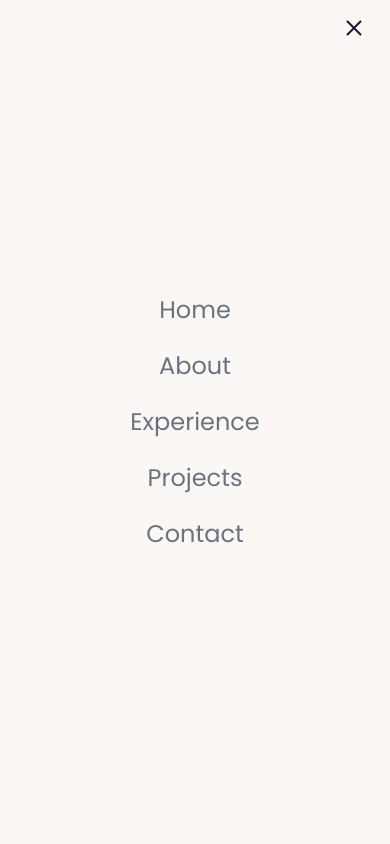
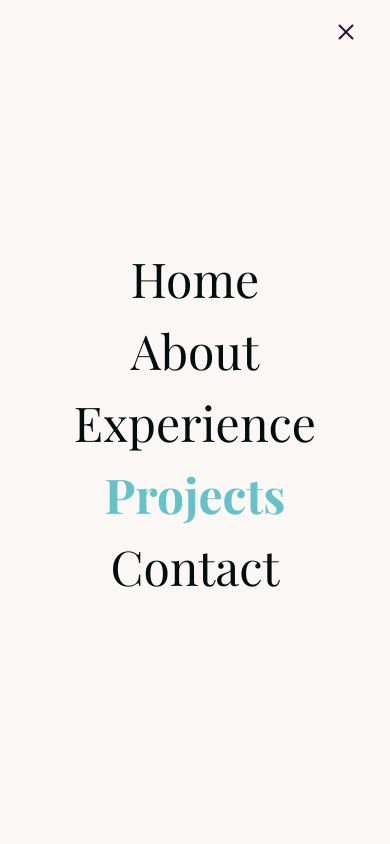
Before and after one commit to yuvalysh0/portfolio, a Next.js app: page / in a window 390 px wide. Both pictures are taken after a click on the icon 346 px from the left and 32 px from the top of the page. Shown: the top 844 px of the page. Built offline with nearby package versions, Linux system fonts and the light colour scheme.

Commit message:
changed navBar style on mobile

```diff
--- a/app/components/layout/ImageSection.tsx
+++ b/app/components/layout/ImageSection.tsx
@@ -9,7 +9,7 @@ import { socialItems } from "@/app/utils/socialItems";
 
 const ImageSection = () => {
   const iconsStyle =
-    "text-white text-xl md:text-2xl lg:text-3xl transform transition-transform duration-300 md:hover:scale-125 md:hover:rotate-12 md:hover:-translate-x-2";
+    "text-white text-2xl lg:text-3xl transform transition-transform duration-300 md:hover:scale-125 md:hover:rotate-12 md:hover:-translate-x-2";
 
   return (
     <section className="relative w-screen h-[50vh] flex flex-col md:flex-row md:fixed md:right-0 md:top-0 md:h-full items-center justify-center bg-primary md:w-5/12">
--- a/app/components/layout/NavBar.tsx
+++ b/app/components/layout/NavBar.tsx
@@ -1,21 +1,21 @@
-'use client';
+"use client";
 
-import Link from 'next/link';
-import React, { useState } from 'react';
-import { playfair } from '../../utils/fonts';
-import { Link as ScrollLink } from 'react-scroll';
-import { CgMenuRight, CgClose } from 'react-icons/cg';
+import Link from "next/link";
+import React, { useState } from "react";
+import { playfair } from "../../utils/fonts";
+import { Link as ScrollLink } from "react-scroll";
+import { CgMenuRight, CgClose } from "react-icons/cg";
 
 const links = [
-  { href: 'home', label: 'Home' },
-  { href: 'about', label: 'About' },
-  { href: 'experience', label: 'Experience' },
-  { href: 'projects', label: 'Projects' },
-  { href: 'contact', label: 'Contact' },
+  { href: "home", label: "Home" },
+  { href: "about", label: "About" },
+  { href: "experience", label: "Experience" },
+  { href: "projects", label: "Projects" },
+  { href: "contact", label: "Contact" },
 ];
 
 const NavBar = () => {
-  const [isSelected, setIsSelected] = useState('Home');
+  const [isSelected, setIsSelected] = useState("Home");
   const [isMenuOpen, setIsMenuOpen] = useState(false);
 
   const toggleMenu = () => setIsMenuOpen((prev) => !prev);
@@ -35,24 +35,27 @@ const NavBar = () => {
             spy={true}
             offset={-70}
             className={`text-gray-500 hover:text-gray-600 cursor-pointer ${
-              label === isSelected ? 'text-primary font-bold' : ''
+              label === isSelected && "text-primary font-bold"
             }`}
-            onSetActive={() => setIsSelected(label)}
-          >
+            onSetActive={() => setIsSelected(label)}>
             {label}
           </ScrollLink>
         ))}
       </div>
-      <div className="md:hidden">
-        <CgMenuRight className="text-2xl cursor-pointer" onClick={toggleMenu} />
+      <div className="md:hidden z-50">
+        {isMenuOpen ? (
+          <CgClose className="text-2xl cursor-pointer" onClick={toggleMenu} />
+        ) : (
+          <CgMenuRight
+            className="text-2xl cursor-pointer"
+            onClick={toggleMenu}
+          />
+        )}
       </div>
 
       {isMenuOpen && (
-        <div className="md:hidden fixed inset-0 bg-base-100 flex flex-col gap-6 items-center justify-center z-50">
-          <CgClose
-            className="text-2xl cursor-pointer absolute top-4 right-6"
-            onClick={toggleMenu}
-          />
+        <div
+          className={`md:hidden fixed inset-0 bg-base-100 flex flex-col gap-6 items-center justify-center z-40 ${playfair.className}`}>
           {links.map(({ href, label }) => (
             <ScrollLink
               key={label}
@@ -61,10 +64,13 @@ const NavBar = () => {
               duration={500}
               spy={true}
               offset={-70}
-              className="text-gray-500 hover:text-gray-600 cursor-pointer text-2xl"
+              className={`text-5xl ${
+                label === isSelected
+                  ? "font-bold text-primary"
+                  : "text-primary-content"
+              }`}
               onSetActive={() => setIsSelected(label)}
-              onClick={toggleMenu}
-            >
+              onClick={toggleMenu}>
               {label}
             </ScrollLink>
           ))}
```
